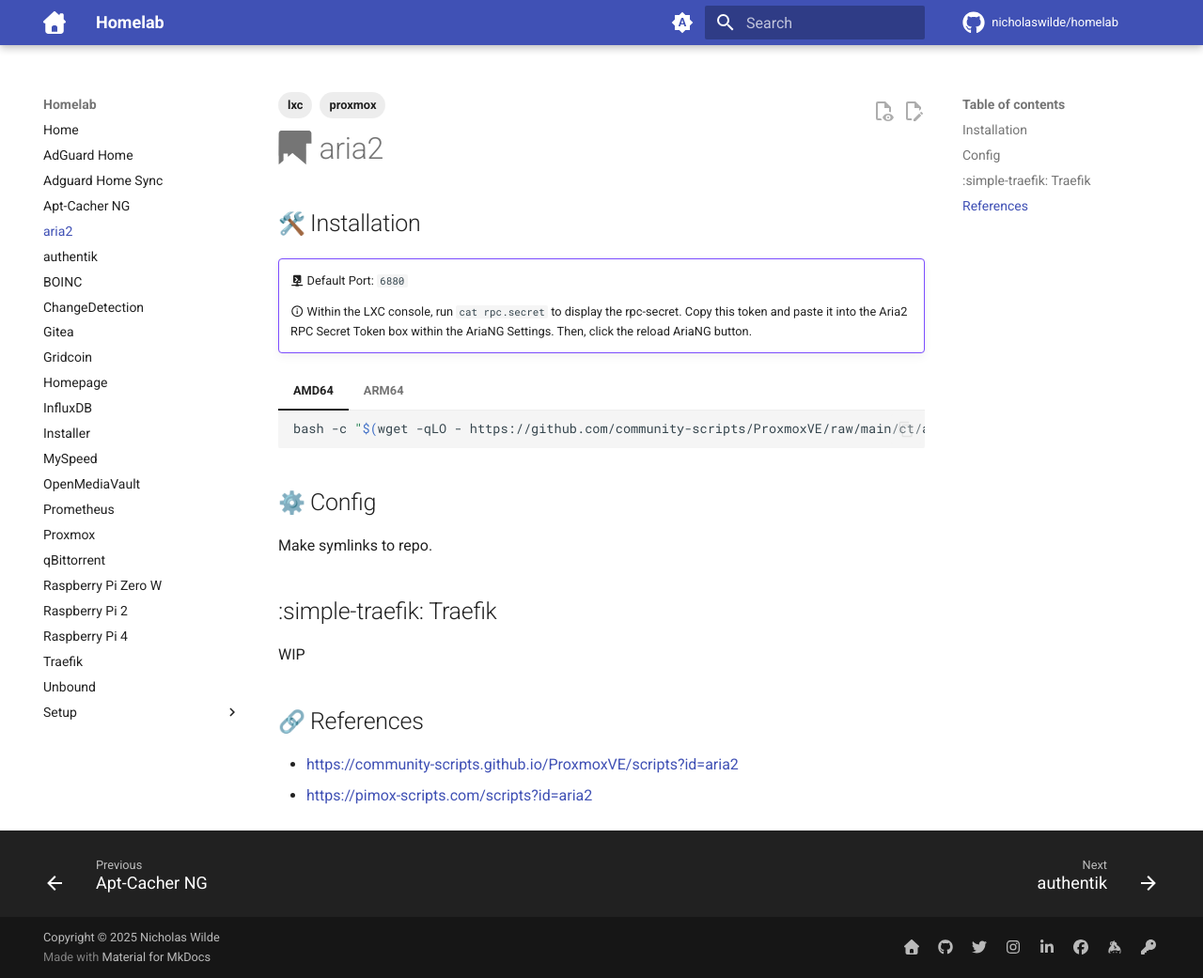
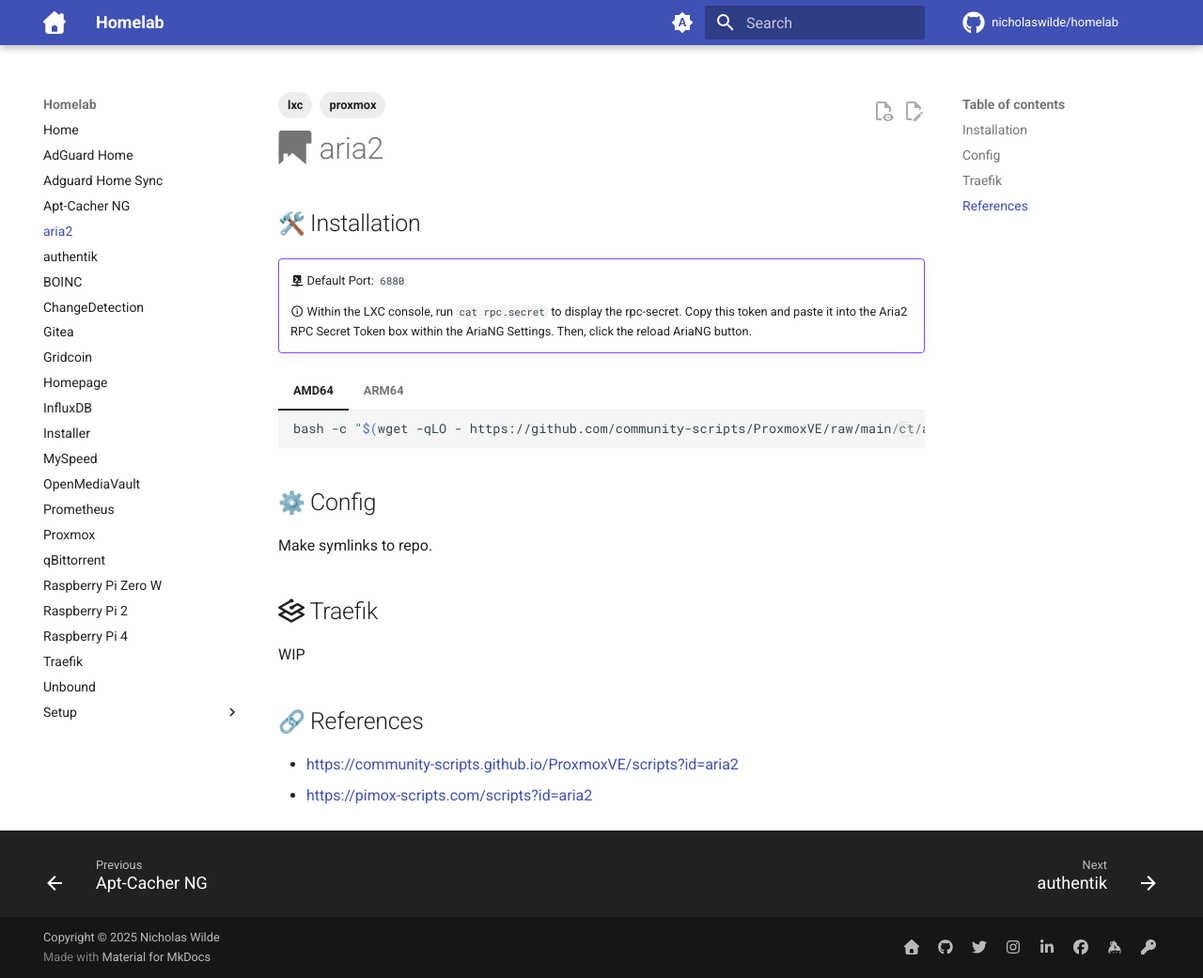
Before and after one commit to nicholaswilde/homelab, an MkDocs documentation site: the page built from docs/aria2.md, in a window 1280 px wide and 1041 px high. Shown: the whole window at 94% size. Built offline with MkDocs 1.6.1 and Material for MkDocs 9.7.7, drawn with Linux system fonts in a browser that asks for light colours; emoji names are drawn with the system emoji font; comment, search, counter and statistics services are not loaded.

Commit message:
Update aria2.md

```diff
--- a/docs/aria2.md
+++ b/docs/aria2.md
@@ -29,7 +29,7 @@
 
 Make symlinks to repo.
 
-## :simple-traefik: Traefik
+## :simple-traefikproxy: Traefik
 
 WIP
 
```
